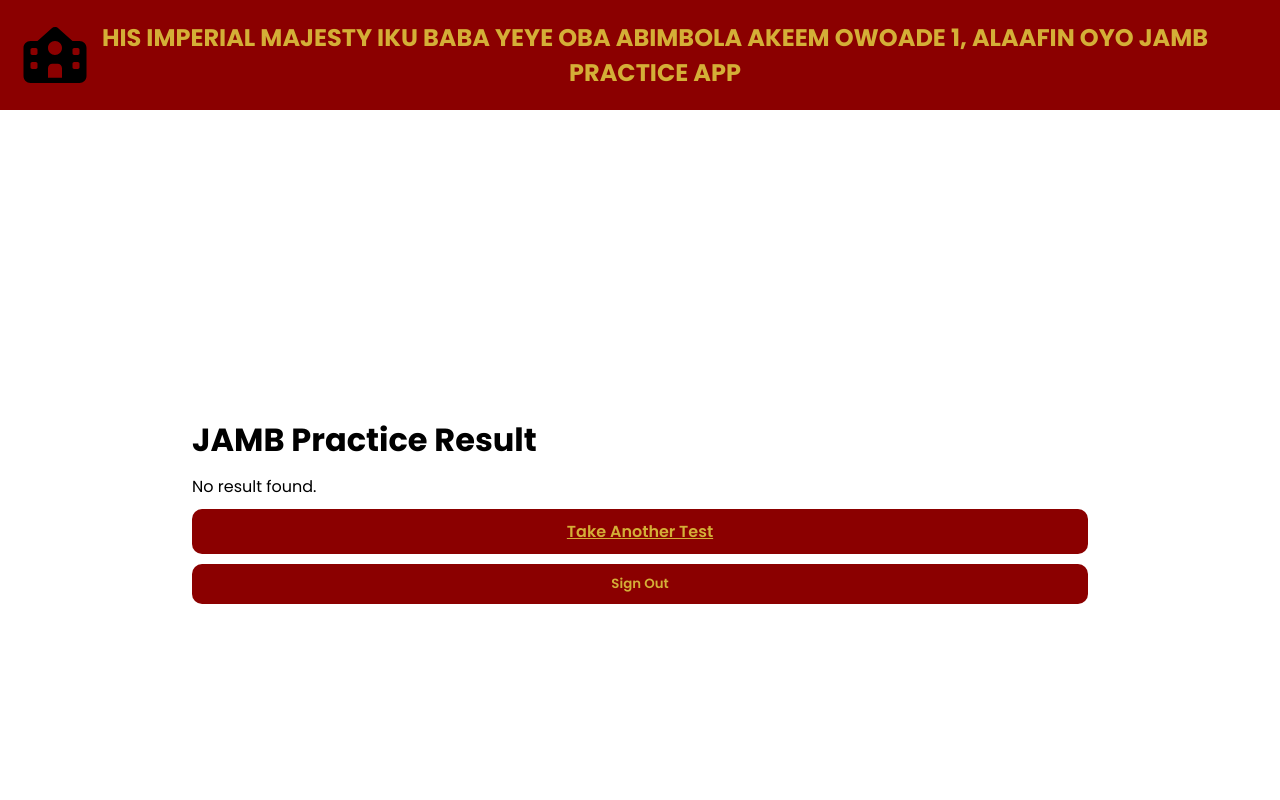
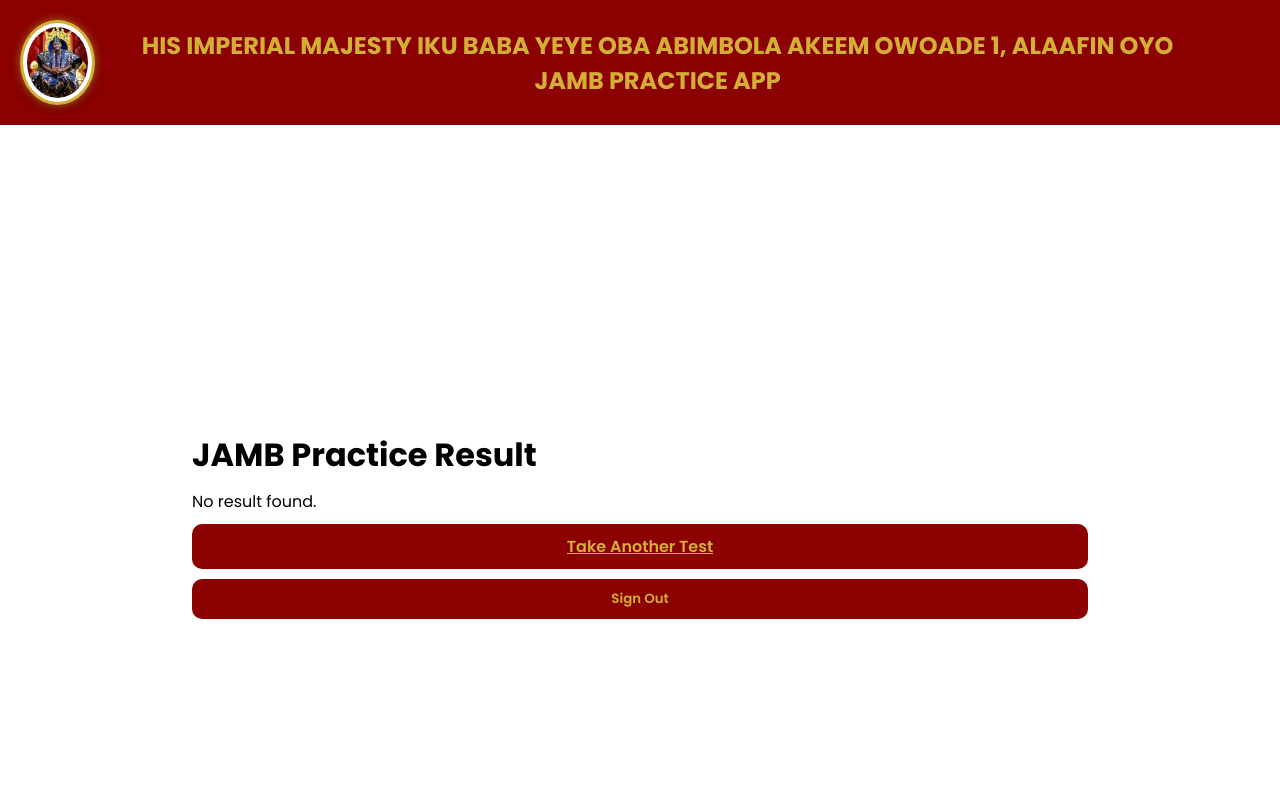
Before and after one commit to Thakeeb22/Alaafin-Jamb-App, a website: page results.html in a window 1280 px wide. Shown: the top 800 px of the page. Drawn offline with Linux system fonts and the light colour scheme; a web font is replaced by a local one.

Commit message:
Fixed logo

```diff
--- a/css/style.css
+++ b/css/style.css
@@ -41,10 +41,18 @@
   text-transform: uppercase;
 }
 .logo {
-  min-width: 50px;
-  max-width: 70px;
-  color: var(--secondary-color);
+  width: 85px;
+  height: 85px;
+  object-fit: cover;
+  border-radius: 50%;
+  border: 3px solid var(--secondary-color);
+  padding: 4px;
+  background-color: white;
+  box-shadow:
+    0 0 10px rgba(212, 175, 55, 0.6),
+    0 4px 12px rgba(0, 0, 0, 0.3);
 }
+
 .subject-tab {
   padding: 20px;
   display: flex;
--- a/results.html
+++ b/results.html
@@ -25,11 +25,7 @@
   <body>
     <header>
         <div class="head">
-          <img
-            class="logo"
-            src="./img/school-solid-full.svg"
-            alt="school Logo"
-          />
+          <img class="logo" src="./img/alaafin-oyo-2.jpeg" alt="alaafin picture" />
           <h2>His Imperial Majesty Iku Baba Yeye Oba Abimbola Akeem Owoade 1, Alaafin Oyo Jamb Practice App</h2>
           <div class="subject-tab" id="subject-tab"></div>
       </header>
```
Also changed, not shown: index.html (+1 -1 lines), login.html (+5 -1 lines), practice.html (+1 -5 lines), signup.html (+1 -5 lines).
